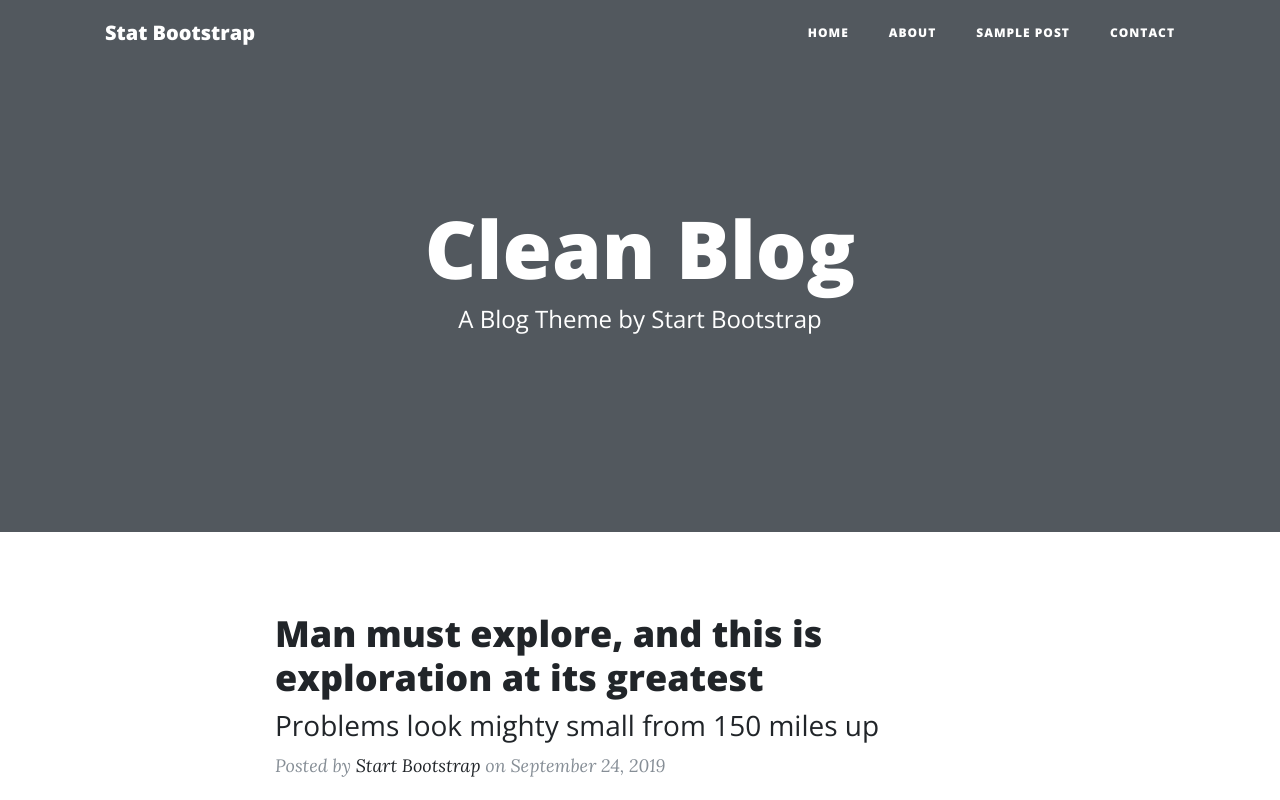
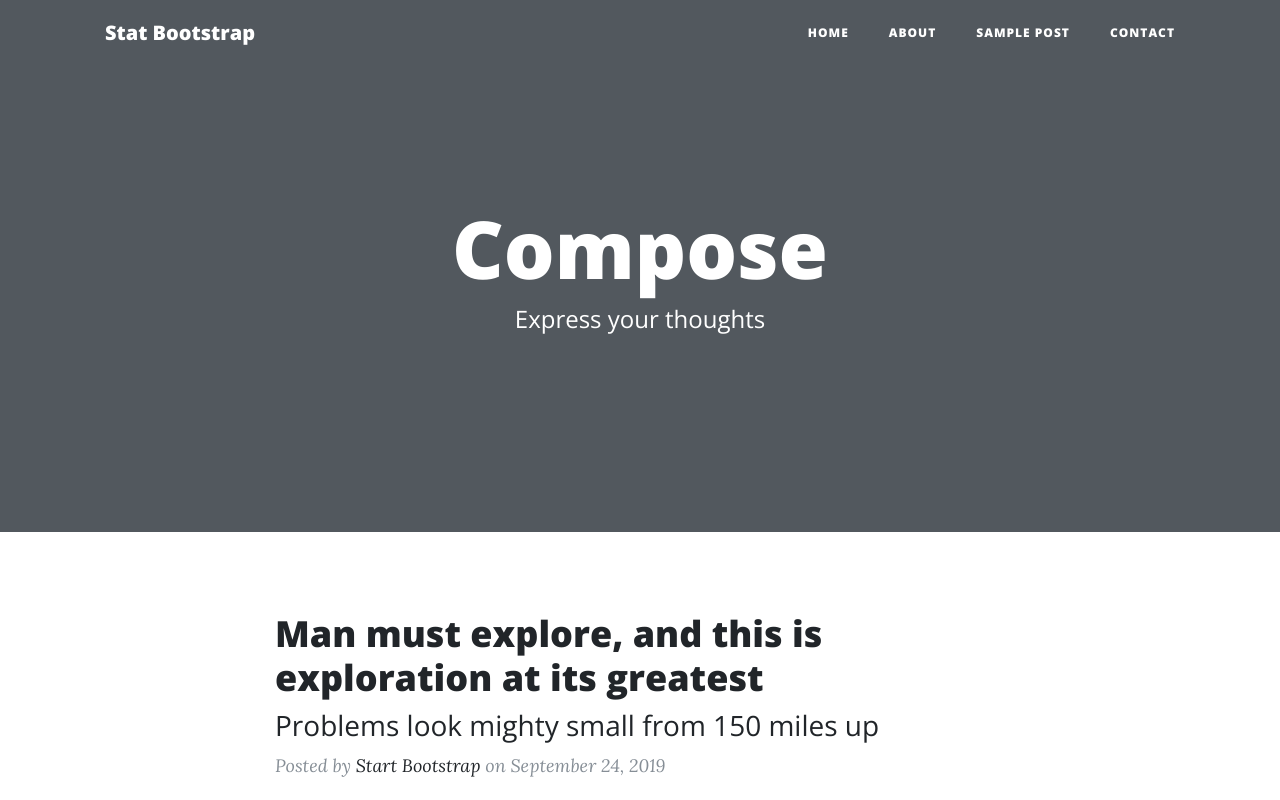
Before and after one commit to KartikVD23/Compose, a website: page Kartik_V_Divate_blog_website/pages/index.html in a window 1280 px wide. Shown: the top 800 px of the page. Drawn offline with nearby package versions, Linux system fonts and the light colour scheme; files that its build step writes are made by us from their sources.

Commit message:
modified app file

```diff
--- a/Kartik_V_Divate_blog_website/pages/index.html
+++ b/Kartik_V_Divate_blog_website/pages/index.html
@@ -8,7 +8,7 @@
   <meta name="description" content="">
   <meta name="author" content="">
 
-  <title>Clean Blog - Start Bootstrap Theme</title>
+  <title>Compose</title>
 
   <!-- Bootstrap core CSS -->
   <link href="vendor/bootstrap/css/bootstrap.min.css" rel="stylesheet">
@@ -59,8 +59,8 @@
       <div class="row">
         <div class="col-lg-8 col-md-10 mx-auto">
           <div class="site-heading">
-            <h1>Clean Blog</h1>
-            <span class="subheading">A Blog Theme by Start Bootstrap</span>
+            <h1>Compose</h1>
+            <span class="subheading">Express your thoughts</span>
           </div>
         </div>
       </div>
```
Also changed, not shown: Kartik_V_Divate_blog_website/public/posts/india.jpg (added), 2 other files.
